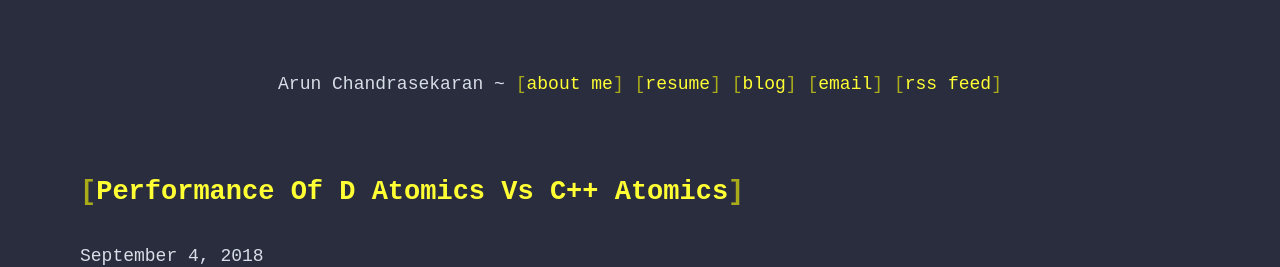
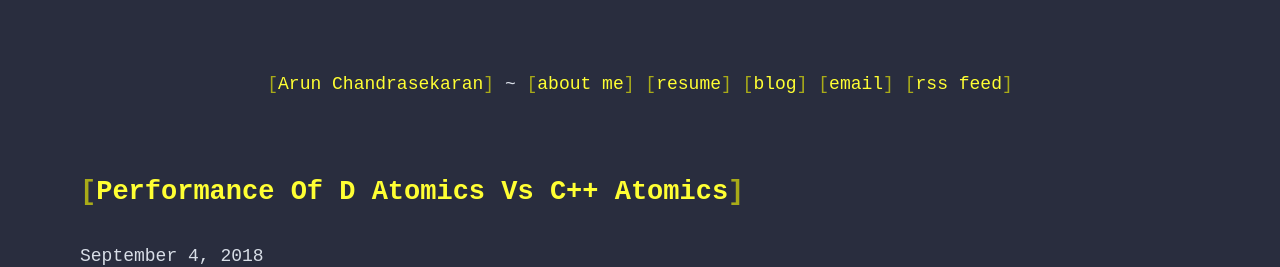
Before and after one commit to carun/carun.github.io, a Jekyll site: the page built from index.html, in a window 1280 px wide. Shown: the top 267 px of the page. Built offline with Jekyll 4.4.1, drawn with Linux system fonts in a browser that asks for light colours; some of the changed lines change nothing that is shown.

Commit message:
Highlight navbar link.

```diff
--- a/_includes/nav.html
+++ b/_includes/nav.html
@@ -1,5 +1,5 @@
 <nav>
-  Arun Chandrasekaran ~
+  <a href="/index.html">Arun Chandrasekaran</a> ~
   <a href="/about-me.html">about me</a>
   <a href="/resume.html">resume</a>
   <a href="/index.html">blog</a>
```
